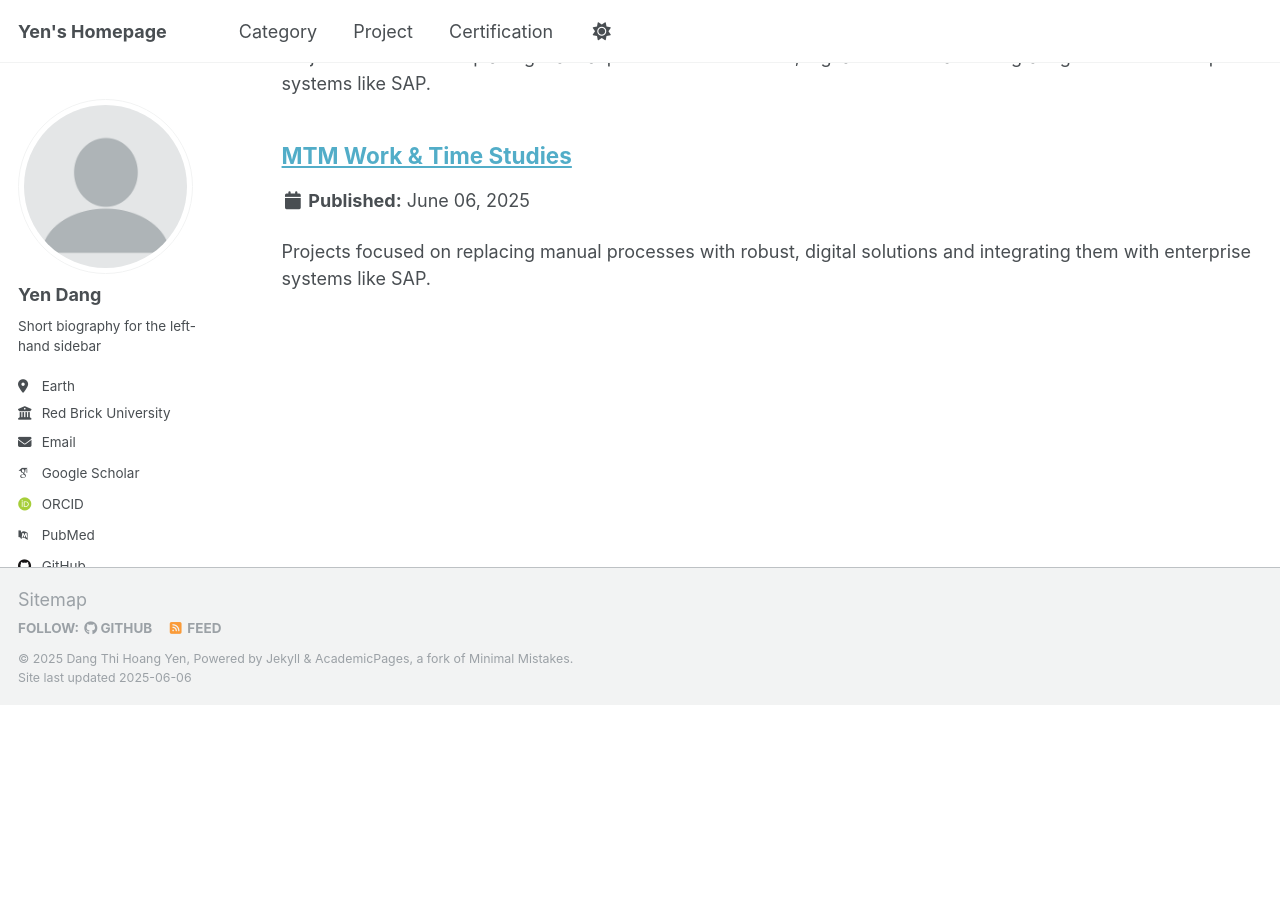
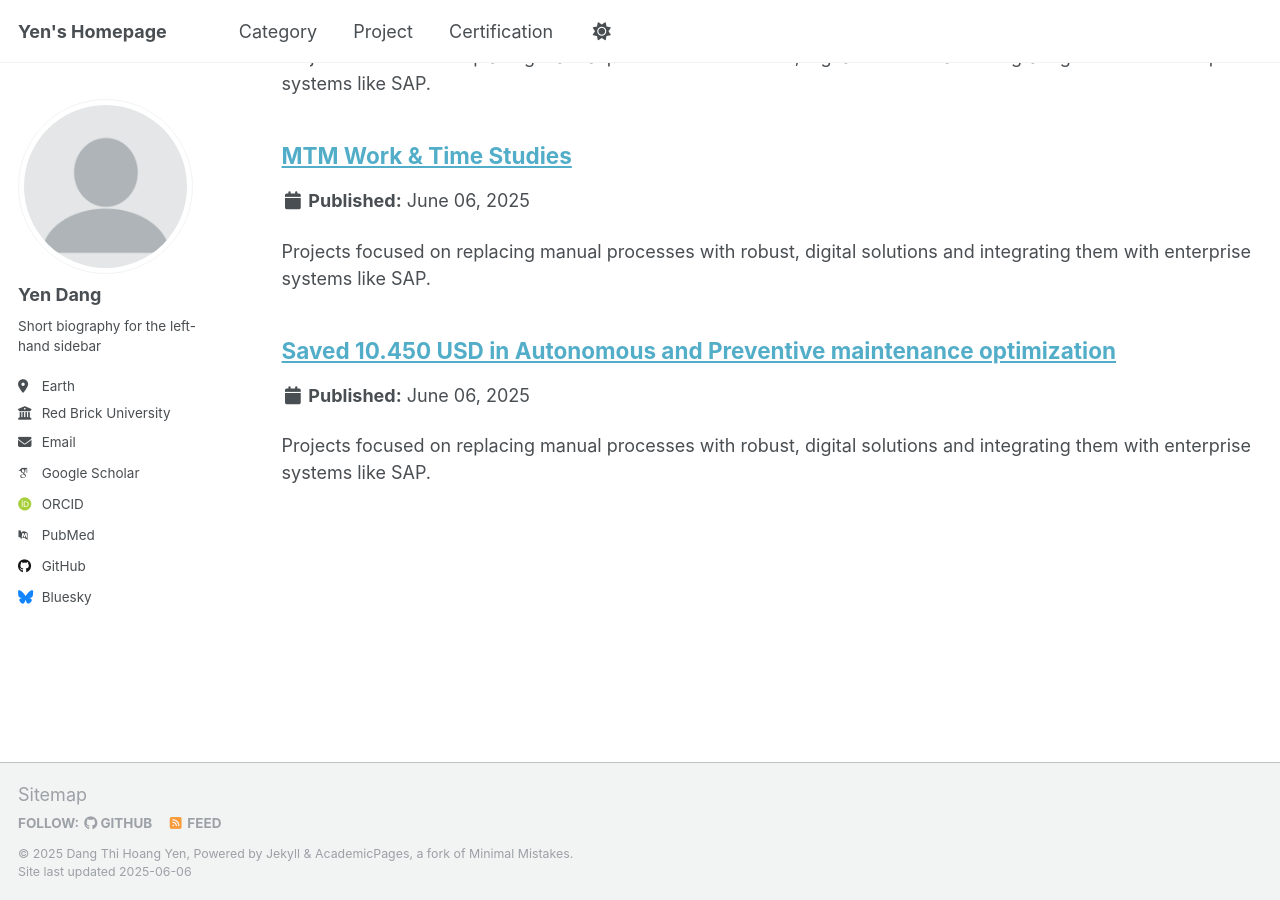
Before and after one commit to yen010390/yen010390.github.io, a Jekyll site: the page built from _pages/project.md, in a window 1280 px wide and 900 px high, scrolled down 1196 px. Built offline with Jekyll 4.4.1, drawn with Linux system fonts in a browser that asks for light colours; some web fonts are replaced; before the commit the page ends 1901 px from its top, so only the background shows below that.

Commit message:
Update p8.md

```diff
--- a/_project/p8.md
+++ b/_project/p8.md
@@ -1 +1,8 @@
-Achieved Autonomous Maintenance Step 4. Saved 10.450 USD in Autonomous and Preventive maintenance optimization by FMEA, tasklist, SMED...
+---
+title: "Saved 10.450 USD in Autonomous and Preventive maintenance optimization"
+excerpt: "Projects focused on replacing manual processes with robust, digital solutions and integrating them with enterprise systems like SAP."
+collection: project
+category: "Category 2: Process Digitalization & SAP Integration"
+---
+
+# Achieved Autonomous Maintenance Step 4. Saved 10.450 USD in Autonomous and Preventive maintenance optimization by FMEA, tasklist, SMED...
```
